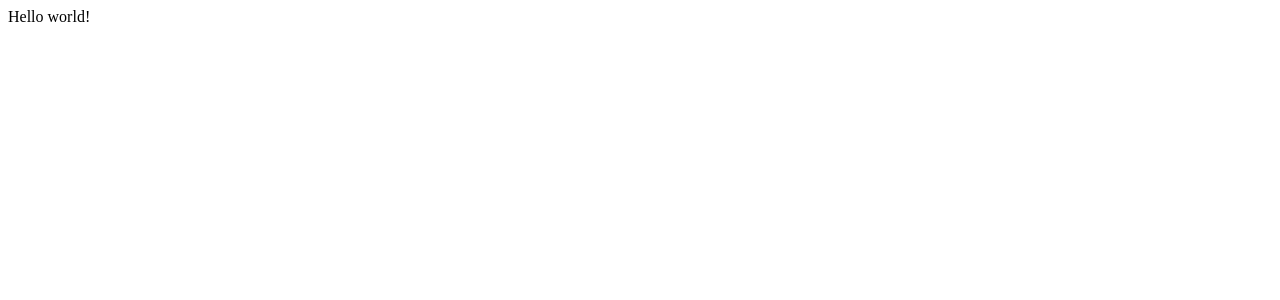
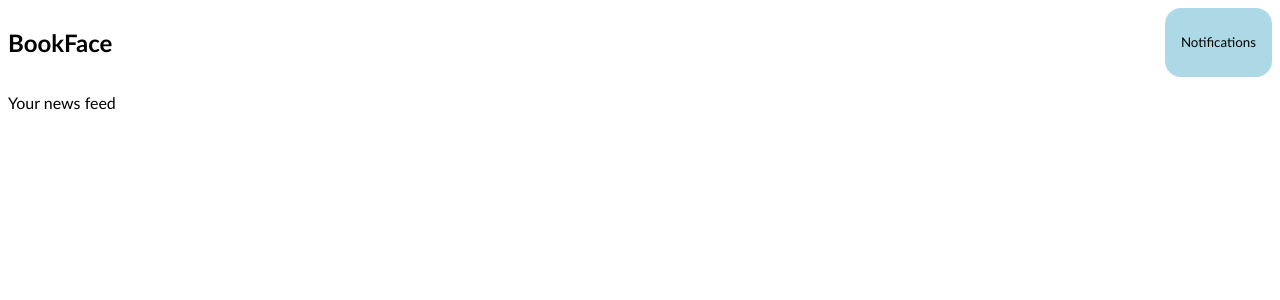
Before and after one commit to Cyanne-Jones/resilia-appilication, a React (Create React App) app in the folder notification-system-frontend/: page / in a window 1280 px wide. Shown: the top 300 px of the page. Built offline with nearby package versions, Linux system fonts and the light colour scheme.

Commit message:
Add basic layout and styling

```diff
--- a/notification-system-frontend/src/App.css
+++ b/notification-system-frontend/src/App.css
@@ -0,0 +1,20 @@
+.App {
+  font-family: 'Gill Sans', 'Gill Sans MT', Calibri, 'Trebuchet MS', sans-serif;
+}
+
+nav {
+  display: flex;
+  justify-content: space-between;
+}
+
+button {
+  border: none;
+  background-color: lightblue;
+  border-radius: 1rem;
+  font-family: 'Gill Sans', 'Gill Sans MT', Calibri, 'Trebuchet MS', sans-serif;
+  padding: 1rem;
+}
+
+button:hover {
+  cursor: pointer;
+}
--- a/notification-system-frontend/src/App.js
+++ b/notification-system-frontend/src/App.js
@@ -1,9 +1,18 @@
 import './App.css';
+import { useEffect } from 'react';
 
 function App() {
   return (
     <div className="App">
-      Hello world!
+      <nav>
+        <h1>BookFace</h1>
+        <button>
+          Notifications
+        </button>
+      </nav>
+      <main>
+        <p>Your news feed</p>
+      </main>
     </div>
   );
 }
```
